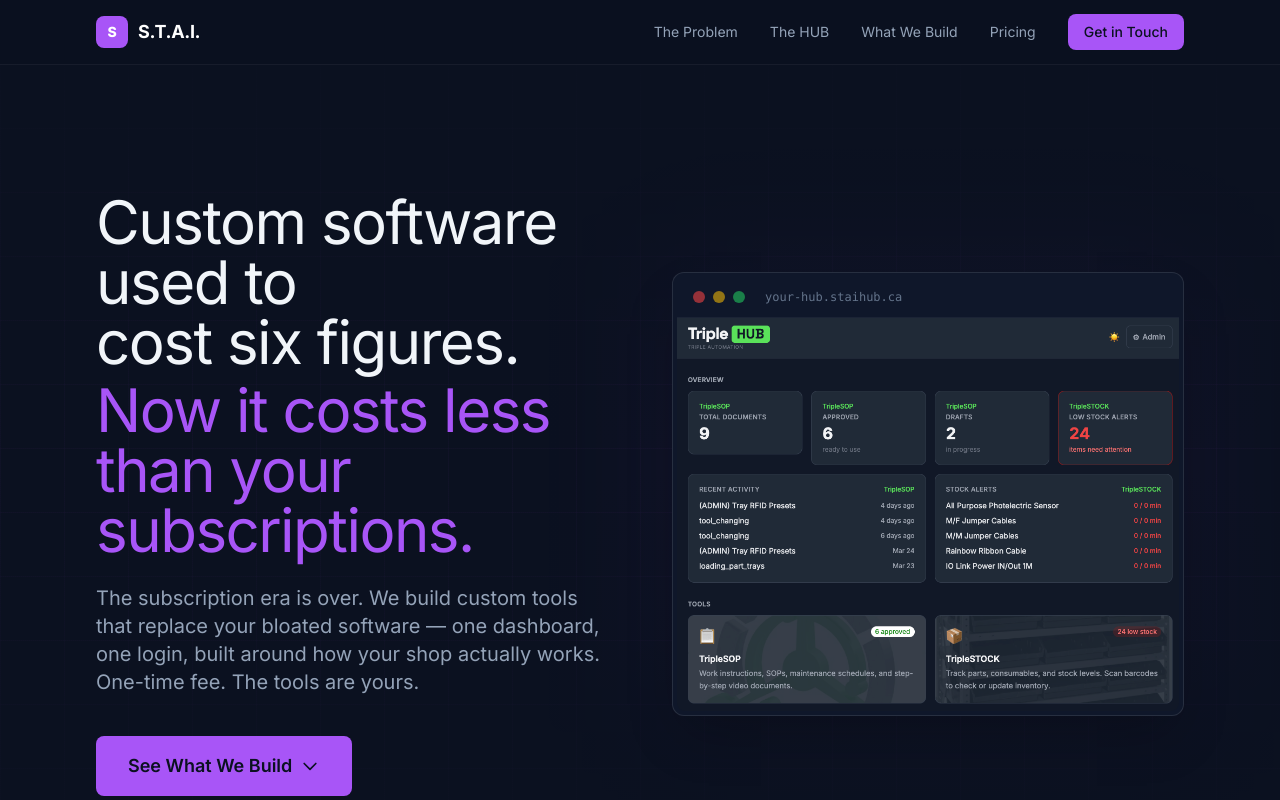
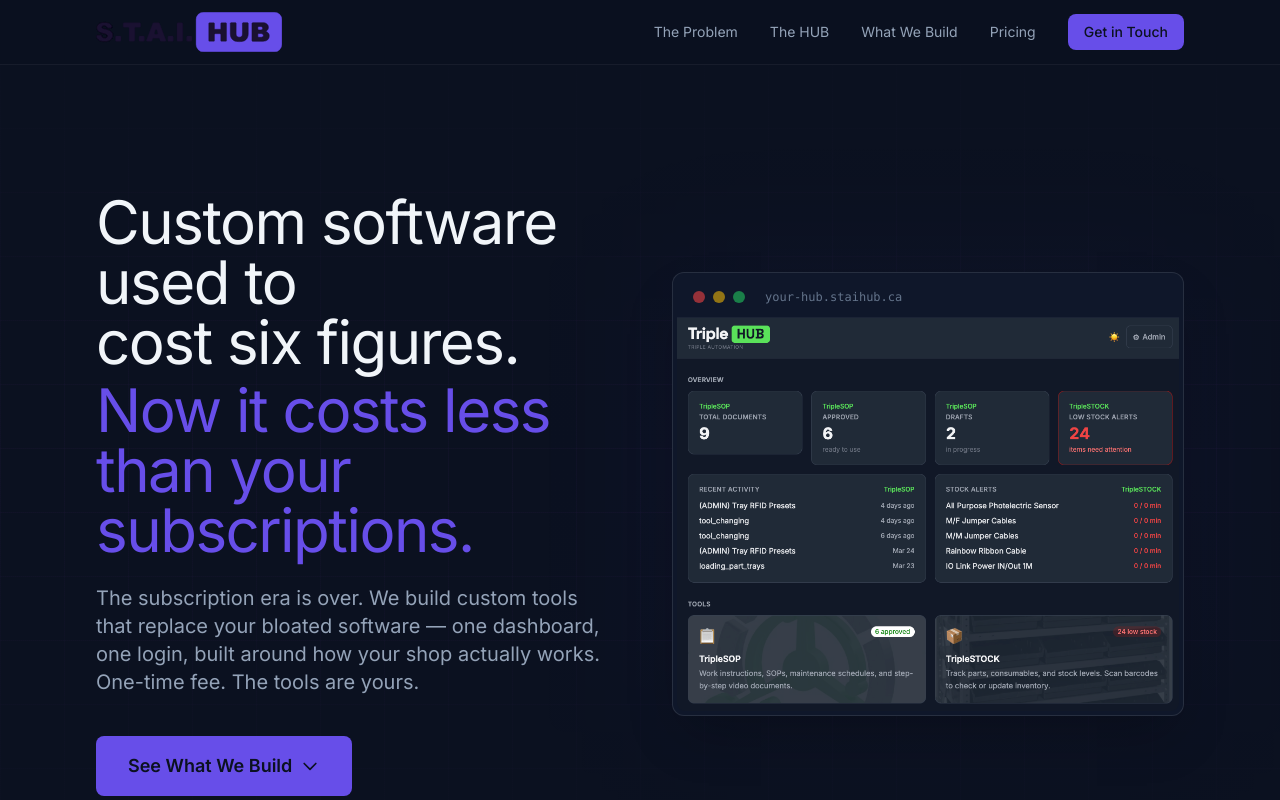
Before and after one commit to BrendanStempski/stai-consulting-website, a website: page index.html in a window 1280 px wide. Shown: the top 800 px of the page. Drawn offline with nearby package versions, Linux system fonts and the light colour scheme.

Commit message:
feat: replace nav placeholder with real logo SVG, sync accent to #674ee9

```diff
--- a/index.html
+++ b/index.html
@@ -30,9 +30,9 @@
               600: '#475569',
             },
             accent: {
-              DEFAULT: '#A855F7',
-              light: '#C084FC',
-              dark: '#9333EA',
+              DEFAULT: '#674ee9',
+              light: '#7c66ed',
+              dark: '#5a3fd4',
             },
           },
         },
@@ -82,11 +82,8 @@
   <nav class="fixed top-0 left-0 right-0 z-50 bg-navy-950/80 backdrop-blur-md border-b border-white/5">
     <div class="max-w-6xl mx-auto px-4 sm:px-6 lg:px-8">
       <div class="flex items-center justify-between h-16">
-        <a href="#" class="flex items-center gap-2.5 cursor-pointer">
-          <div class="w-8 h-8 bg-accent rounded-lg flex items-center justify-center">
-            <span class="text-sm font-extrabold text-white leading-none">S</span>
-          </div>
-          <span class="text-lg font-bold tracking-tight text-white" style="letter-spacing: -0.02em;">S.T.A.I.</span>
+        <a href="#" class="flex items-center cursor-pointer">
+          <img src="stai-logo.svg" alt="S.T.A.I." class="h-10 w-auto" />
         </a>
         <div class="hidden md:flex items-center gap-8 text-sm text-slate-400">
           <a href="#problem" class="hover:text-slate-100 transition-colors duration-200 cursor-pointer">The Problem</a>
```
Also changed, not shown: stai-logo.svg (added).
